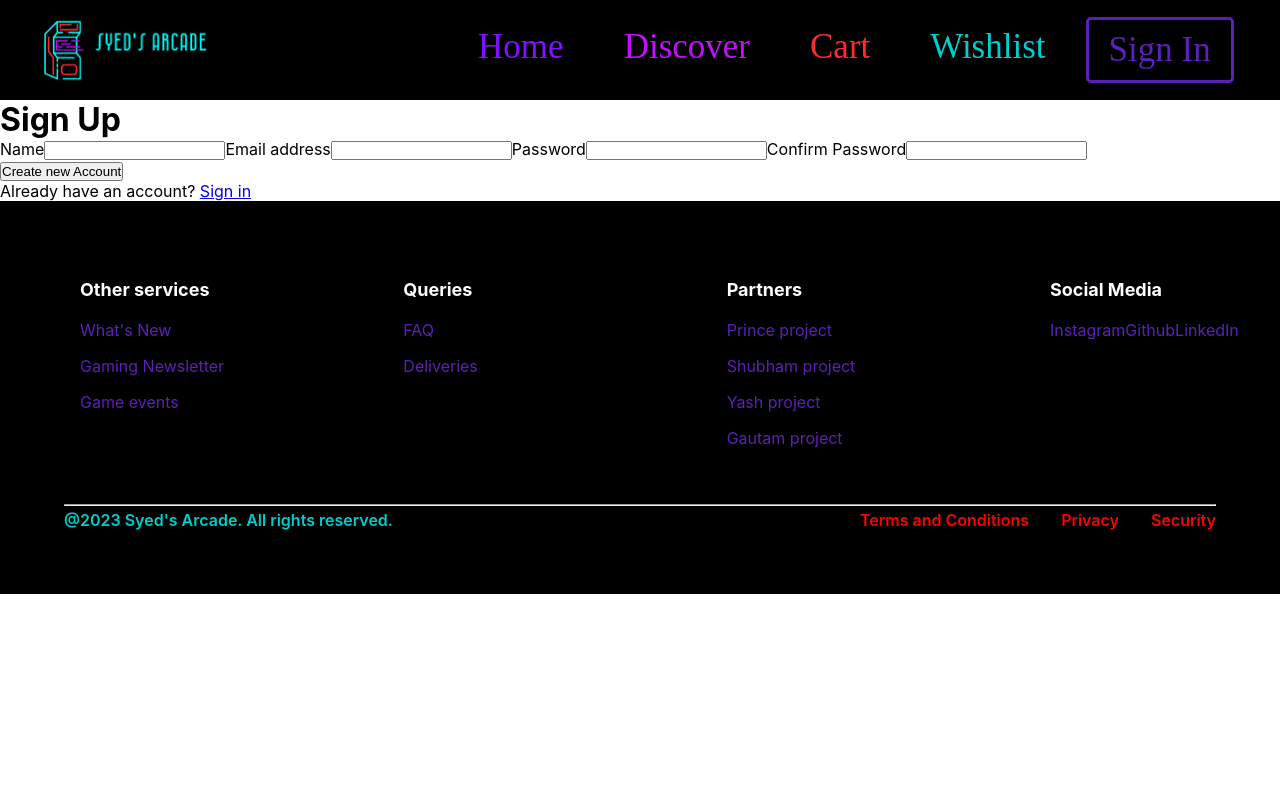
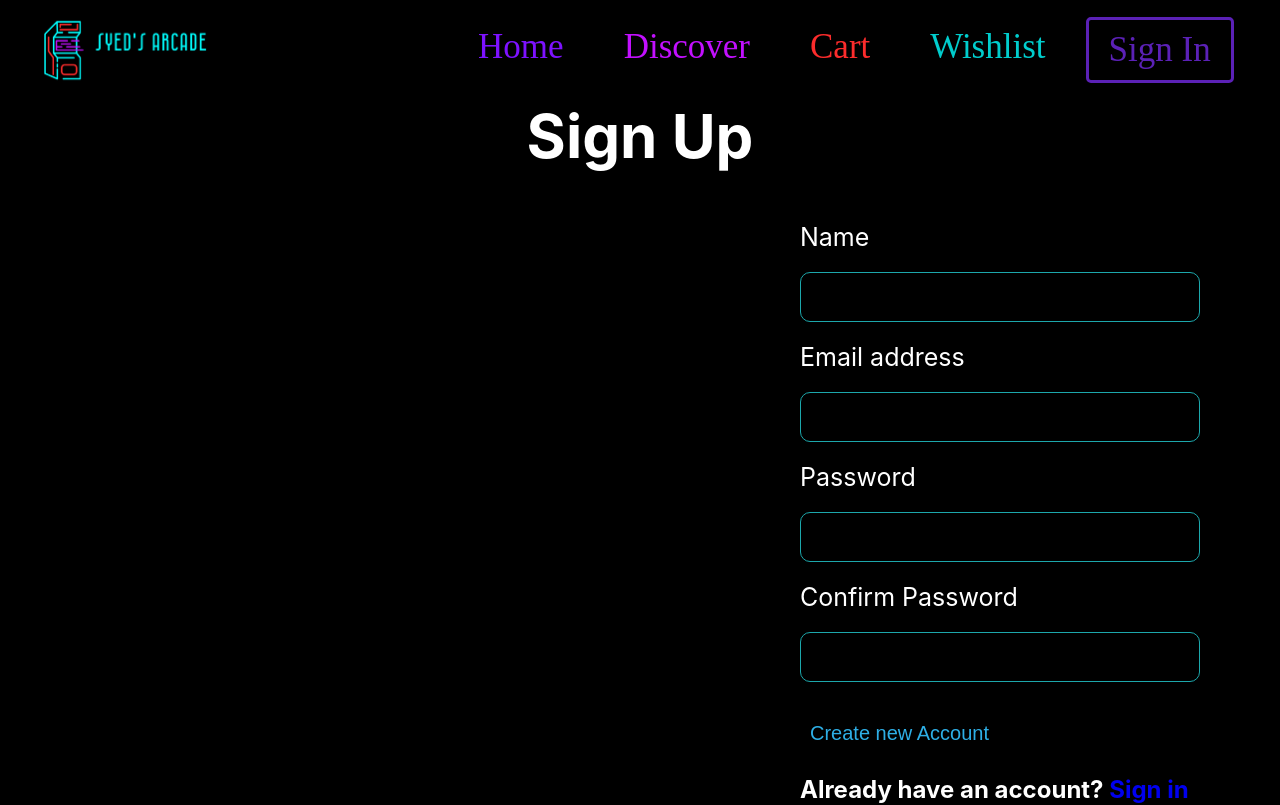
Before and after one commit to syedmustassim/syeds-arcade, a React (Create React App) app: page /signup in a window 1280 px wide. Shown: the top 805 px of the page. Built offline with nearby package versions, Linux system fonts and the light colour scheme; no server answers; the HTML template or start-up script is replaced by a standard one; a web font is replaced by a local one; what miragejs would draw is missing.

Commit message:
Sign up page styling

```diff
--- a/src/Pages/SignUp.css
+++ b/src/Pages/SignUp.css
@@ -0,0 +1,59 @@
+.signup-container{
+    background-color: black;
+    color: white;
+    height: 100vh;
+}
+
+.signup-container h1{
+    font-size: 60px;
+    text-align: center;
+    margin-bottom: 50px;
+}
+
+.signup-secondary-container{
+    margin-left: 800px;
+}
+
+.signup-secondary-container label{
+    font-size: 25px;
+    margin-bottom: 20px;
+    color:rgb(255, 255, 255);
+}
+
+.signup-secondary-container input{
+    display: block;
+    height: 50px;
+    width: 400px;
+    background: black;
+    margin: 20px 0 20px ;
+    font-size: 25px;
+    border: none;
+    outline: none;
+    color: rgb(50, 178, 232);
+    border: 1px solid #1ca7ab;
+    padding: 20px;
+    border-radius: 10px;
+    transition: 0.5s;
+}
+
+.signup-secondary-container input:focus{
+    border: 1px solid rgb(46, 175, 230)
+}
+
+.signup-secondary-container button{
+    padding: 10px;
+    font-size: 20px;
+    background-color: black;
+    color:rgb(46, 175, 230);
+    margin: 10px 0 20px;
+    border: none;
+    outline: none;
+    border-radius: 10px;
+    transition: 0.5s;
+}
+
+.signup-secondary-container button:hover{
+    color:black;
+    background-color: #1ca7ab;
+    cursor: pointer;
+}
--- a/src/Pages/SignUp.js
+++ b/src/Pages/SignUp.js
@@ -2,6 +2,7 @@ import { Link, useNavigate } from "react-router-dom";
 import { useAuthContext } from "../Context/AuthContext"
 import { Navbar } from "../Components/Navbar";
 import { Footer } from "../Components/Footer";
+import './SignUp.css';
 
 const SignUp = () => {
     const {profile, setProfile, setToken, signUpData, setSignUpData} = useAuthContext();
@@ -53,23 +54,25 @@ const SignUp = () => {
     return(
         <div>
             <Navbar/>
-            <div >
+            <div className="signup-container">
                 <h1> Sign Up </h1>
+                <div className="signup-secondary-container">
                 <label>Name</label>
-                <input value={signUpData.name} type="text" placeholder="Bruce Wayne" onChange={(e) => handleInput(e, "name")}/>
+                <input value={signUpData.name} type="text" onChange={(e) => handleInput(e, "name")}/>
                 <label>Email address</label>
-                <input value={signUpData.email} type="email" placeholder="xyz@abc.com" onChange={(e) => handleInput(e, "email")} />
+                <input value={signUpData.email} type="email" onChange={(e) => handleInput(e, "email")} />
                 <label>Password</label>
-                <input value={signUpData.password} type="password" placeholder="*******" onChange={(e) => handleInput(e, "password")} />
+                <input value={signUpData.password} type="password" onChange={(e) => handleInput(e, "password")} />
                 <label>Confirm Password</label>
-                <input value={signUpData.confirmPassword} type="password" placeholder="*******" onChange={(e) => handleInput(e, "confirmPassword")}/>
+                <input value={signUpData.confirmPassword} type="password" onChange={(e) => handleInput(e, "confirmPassword")}/>
 
                 <div>
                     <button onClick={handleSignUp}>Create new Account</button>
                 </div>
 
                 <div>
-                    Already have an account? <Link to="/login">Sign in</Link>
+                    <h2>Already have an account? <Link to="/login" style={{textDecoration: "none"}}>Sign in</Link></h2>
+                </div>
                 </div>
             </div>
             <Footer/>
```
